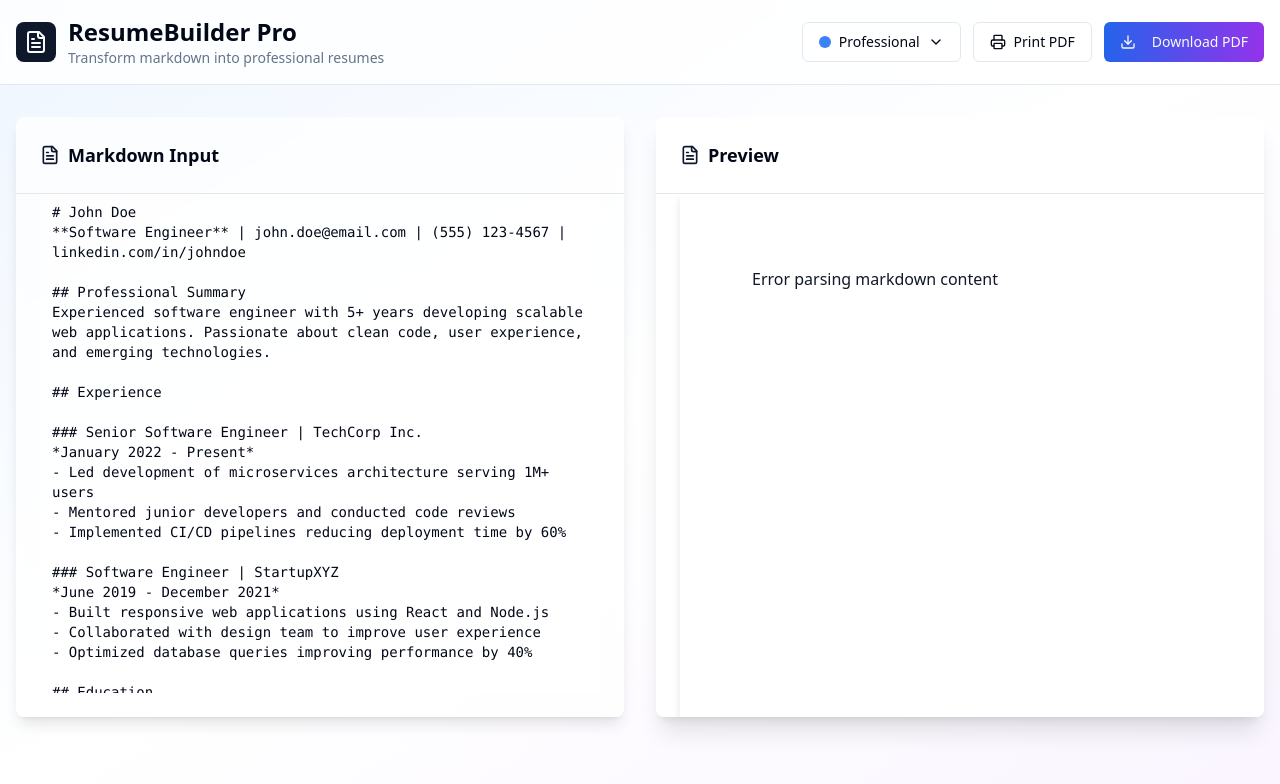
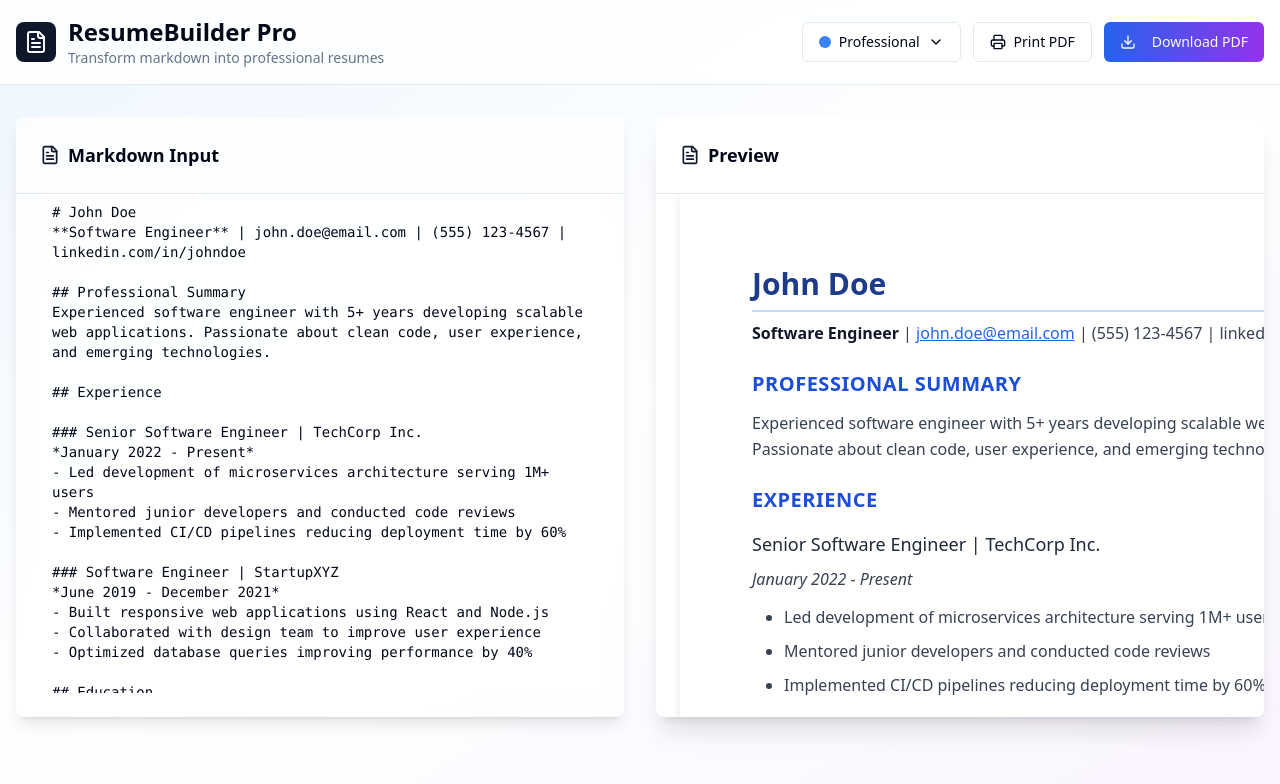
Before and after one commit to erricrr/markdown-to-resume, a React (Vite) app: page / in a window 1280 px wide. Shown: the top 784 px of the page. Built offline with nearby package versions, Linux system fonts and the light colour scheme.

Commit message:
Fix: Resolve possible undefined errors
Fixes errors related to possibly undefined token properties in the markdown renderer.

```diff
--- a/src/components/ResumePreview.tsx
+++ b/src/components/ResumePreview.tsx
@@ -13,102 +13,42 @@ export const ResumePreview = forwardRef<HTMLDivElement, ResumePreviewProps>(
   ({ markdown, template }, ref) => {
     const parseMarkdown = (md: string) => {
       try {
-        // Configure marked with enhanced options
+        // Configure marked with basic options
         marked.setOptions({
           breaks: true,
           gfm: true,
         });
 
-        // Create a custom renderer
-        const renderer = new marked.Renderer();
+        // Parse markdown to HTML
+        const html = marked(md) as string;
 
-        // Override heading renderer to add resume classes
-        renderer.heading = (token: any) => {
-          const text = this.parser.parseInline(token.tokens);
-          const escapedText = text.toLowerCase().replace(/[^\w]+/g, '-');
-          return `<h${token.depth} id="${escapedText}" class="resume-heading-${token.depth}">${text}</h${token.depth}>`;
-        };
+        // Add resume classes to the HTML elements
+        let processedHtml = html
+          .replace(/<h1([^>]*)>/g, '<h1$1 class="resume-heading-1">')
+          .replace(/<h2([^>]*)>/g, '<h2$1 class="resume-heading-2">')
+          .replace(/<h3([^>]*)>/g, '<h3$1 class="resume-heading-3">')
+          .replace(/<h4([^>]*)>/g, '<h4$1 class="resume-heading-4">')
+          .replace(/<h5([^>]*)>/g, '<h5$1 class="resume-heading-5">')
+          .replace(/<h6([^>]*)>/g, '<h6$1 class="resume-heading-6">')
+          .replace(/<p([^>]*)>/g, '<p$1 class="resume-paragraph">')
+          .replace(/<ul([^>]*)>/g, '<ul$1 class="resume-list">')
+          .replace(/<ol([^>]*)>/g, '<ol$1 class="resume-list">')
+          .replace(/<li([^>]*)>/g, '<li$1 class="resume-list-item">')
+          .replace(/<table([^>]*)>/g, '<table$1 class="resume-table">')
+          .replace(/<thead([^>]*)>/g, '<thead$1 class="resume-table-head">')
+          .replace(/<tbody([^>]*)>/g, '<tbody$1 class="resume-table-body">')
+          .replace(/<tr([^>]*)>/g, '<tr$1 class="resume-table-row">')
+          .replace(/<th([^>]*)>/g, '<th$1 class="resume-table-header">')
+          .replace(/<td([^>]*)>/g, '<td$1 class="resume-table-cell">')
+          .replace(/<hr([^>]*)>/g, '<hr$1 class="resume-hr">')
+          .replace(/<strong([^>]*)>/g, '<strong$1 class="resume-strong">')
+          .replace(/<em([^>]*)>/g, '<em$1 class="resume-emphasis">')
+          .replace(/<a([^>]*)>/g, '<a$1 class="resume-link">')
+          .replace(/<code([^>]*)>/g, '<code$1 class="resume-code">')
+          .replace(/<pre([^>]*)>/g, '<pre$1 class="resume-code-block">')
+          .replace(/<br([^>]*)>/g, '<br$1 class="resume-br">');
 
-        // Override paragraph renderer
-        renderer.paragraph = (token: any) => {
-          const text = this.parser.parseInline(token.tokens);
-          return `<p class="resume-paragraph">${text}</p>`;
-        };
-
-        // Override list renderer
-        renderer.list = (token: any) => {
-          const tag = token.ordered ? 'ol' : 'ul';
-          const body = token.items.map((item: any) => renderer.listitem(item)).join('');
-          return `<${tag} class="resume-list">${body}</${tag}>`;
-        };
-
-        // Override list item renderer
-        renderer.listitem = (token: any) => {
-          const text = this.parser.parseInline(token.tokens);
-          return `<li class="resume-list-item">${text}</li>`;
-        };
-
-        // Override table renderer
-        renderer.table = (token: any) => {
-          const header = token.header.map((cell: any) => renderer.tablecell(cell)).join('');
-          const body = token.rows.map((row: any) =>
-            `<tr class="resume-table-row">${row.map((cell: any) => renderer.tablecell(cell)).join('')}</tr>`
-          ).join('');
-          return `<table class="resume-table">
-            <thead class="resume-table-head"><tr class="resume-table-row">${header}</tr></thead>
-            <tbody class="resume-table-body">${body}</tbody>
-          </table>`;
-        };
-
-        // Override table cell renderer
-        renderer.tablecell = (token: any) => {
-          const tag = token.header ? 'th' : 'td';
-          const className = token.header ? 'resume-table-header' : 'resume-table-cell';
-          const align = token.align ? ` style="text-align: ${token.align}"` : '';
-          const text = this.parser.parseInline(token.tokens);
-          return `<${tag} class="${className}"${align}>${text}</${tag}>`;
-        };
-
-        // Override horizontal rule renderer
-        renderer.hr = () => {
-          return `<hr class="resume-hr" />`;
-        };
-
-        // Override strong renderer
-        renderer.strong = (token: any) => {
-          const text = this.parser.parseInline(token.tokens);
-          return `<strong class="resume-strong">${text}</strong>`;
-        };
-
-        // Override emphasis renderer
-        renderer.em = (token: any) => {
-          const text = this.parser.parseInline(token.tokens);
-          return `<em class="resume-emphasis">${text}</em>`;
-        };
-
-        // Override link renderer
-        renderer.link = (token: any) => {
-          const text = this.parser.parseInline(token.tokens);
-          return `<a href="${token.href}" class="resume-link"${token.title ? ` title="${token.title}"` : ''}>${text}</a>`;
-        };
-
-        // Override code renderer
-        renderer.code = (token: any) => {
-          return `<pre class="resume-code-block"><code>${token.text}</code></pre>`;
-        };
-
-        // Override codespan renderer
-        renderer.codespan = (token: any) => {
-          return `<code class="resume-code">${token.text}</code>`;
-        };
-
-        // Override line break renderer
-        renderer.br = () => {
-          return '<br class="resume-br" />';
-        };
-
-        const html = marked(md, { renderer });
-        return DOMPurify.sanitize(html as string);
+        return DOMPurify.sanitize(processedHtml);
       } catch (error) {
         console.error('Error parsing markdown:', error);
         return '<p>Error parsing markdown content</p>';
```
